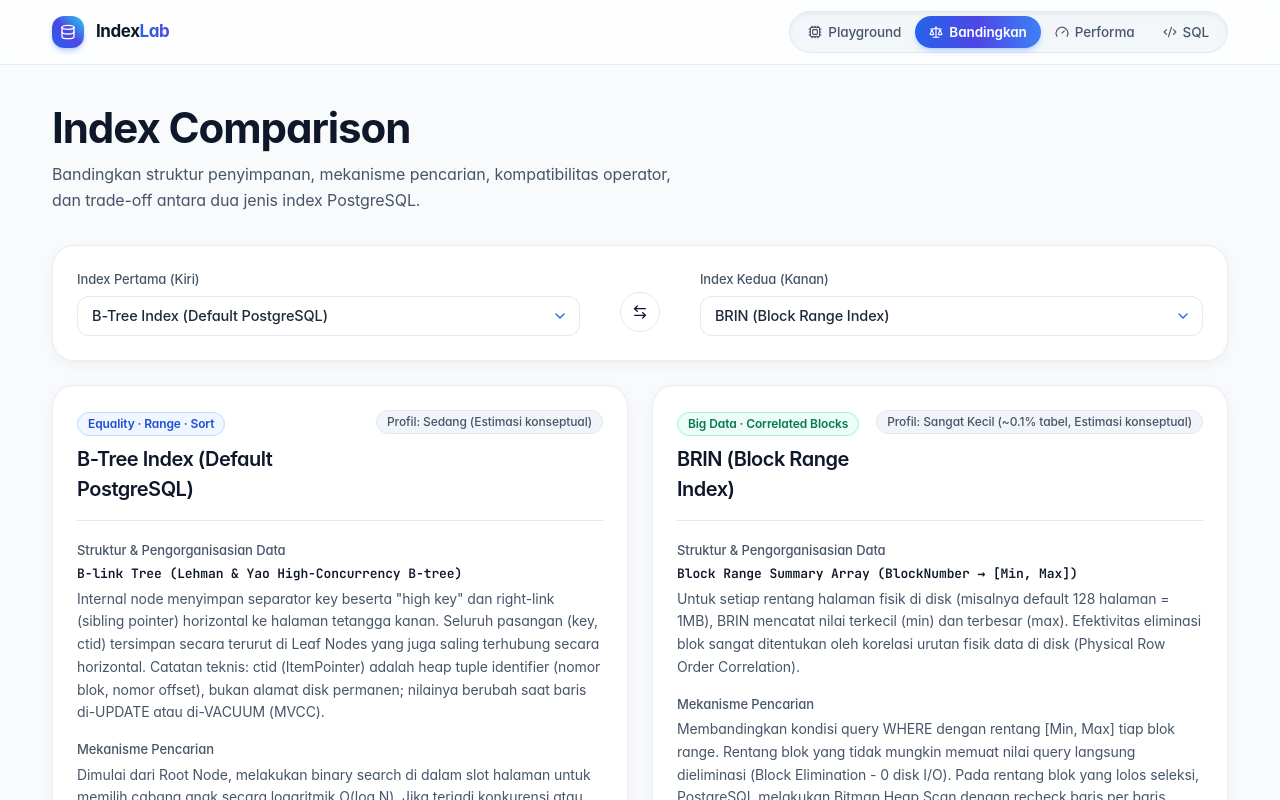
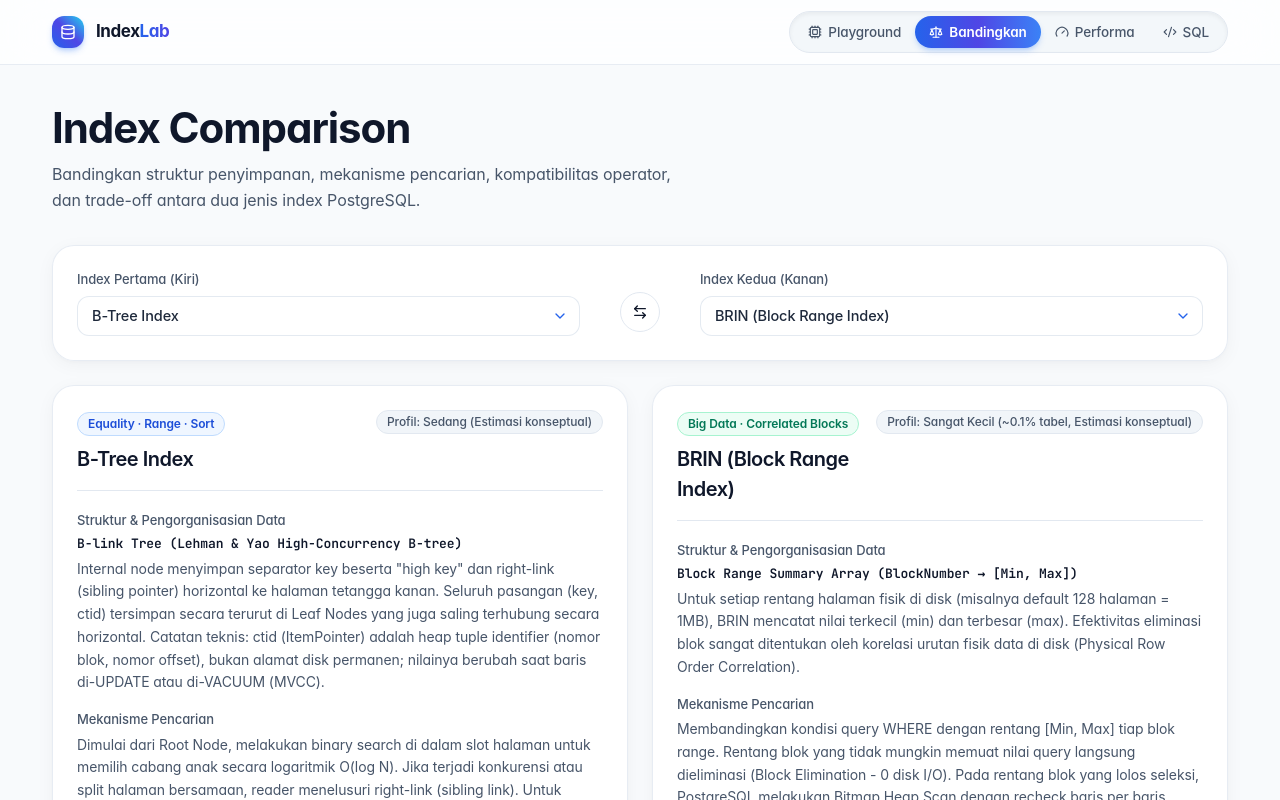
Before and after one commit to ramsyallf/indexlab-sql, a React (Vite) app: page /#/comparison in a window 1280 px wide. Shown: the top 800 px of the page. Built offline with nearby package versions, Linux system fonts and the light colour scheme.

Commit message:
fix: rename 'B-Tree Index (Default PostgreSQL)' to 'B-Tree Index'

```diff
--- a/src/data/indexCatalog.ts
+++ b/src/data/indexCatalog.ts
@@ -3,7 +3,7 @@ import { IndexMethodSpec, IndexTypeId, PerfScenario, SqlExampleItem } from '../t
 export const INDEX_METHODS: Record<IndexTypeId, IndexMethodSpec> = {
   btree: {
     id: 'btree',
-    name: 'B-Tree Index (Default PostgreSQL)',
+    name: 'B-Tree Index',
     shortName: 'B-Tree',
     badge: 'Equality · Range · Sort',
     tagline: 'Balanced Search Tree (nbtree) untuk pencarian ekuivalensi, rentang nilai, dan pengurutan.',
```
